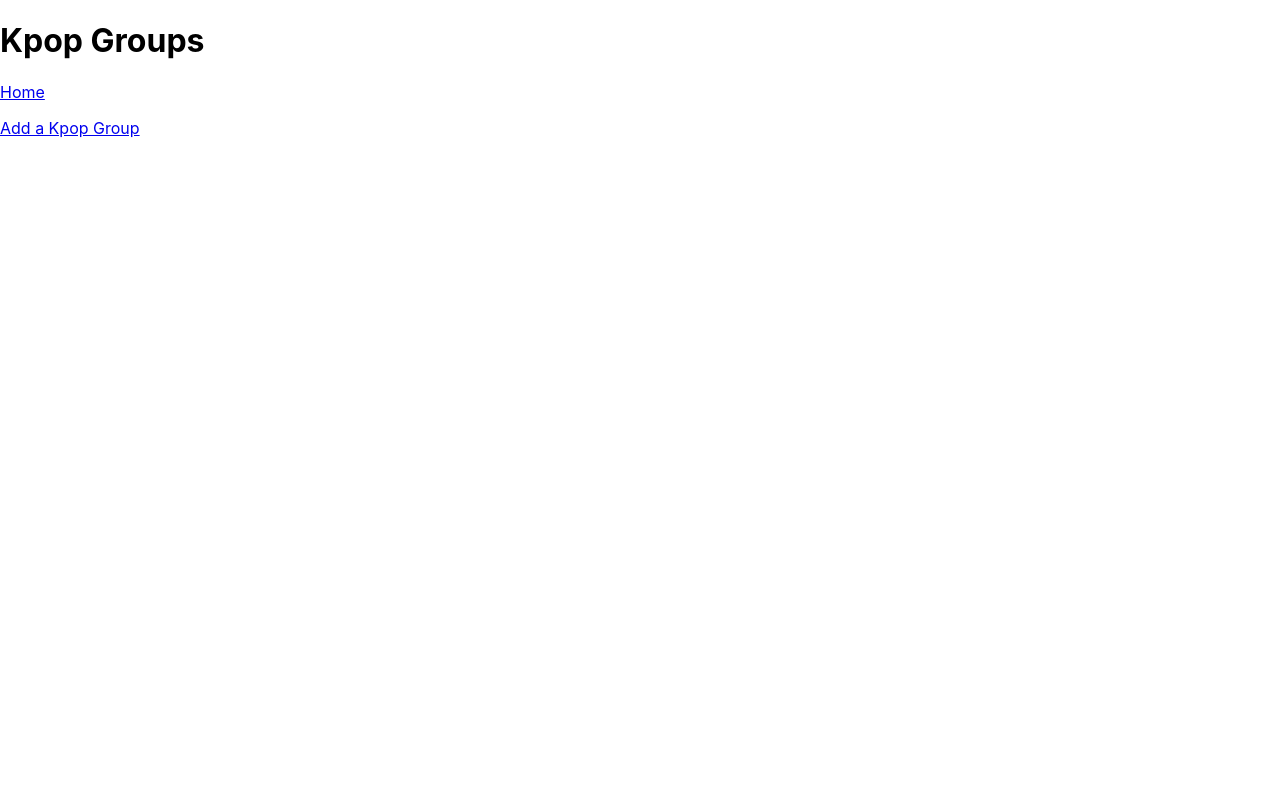
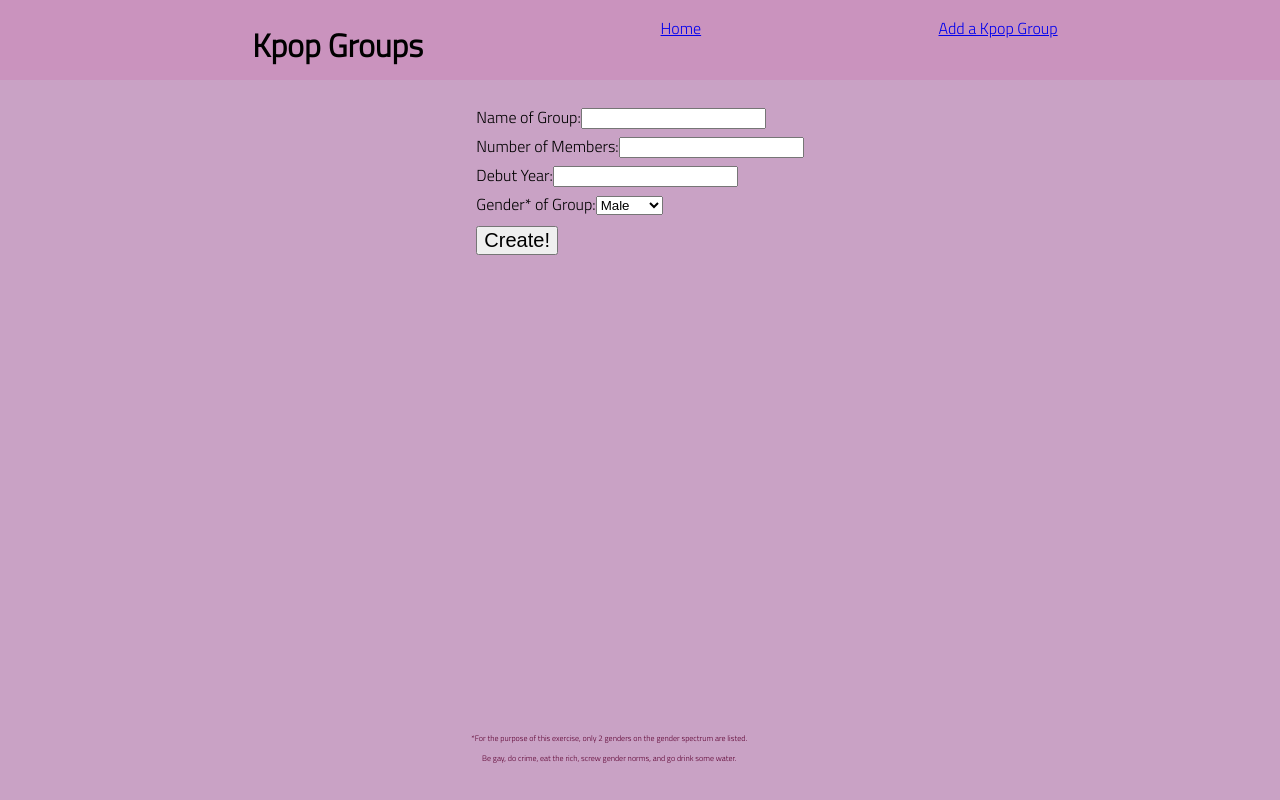
Before and after one commit to eliamue/kpop-group-frontend, a React (Create React App) app: page /create in a window 1280 px wide. Built offline with nearby package versions, Linux system fonts and the light colour scheme.

Commit message:
styling added

```diff
--- a/src/App.css
+++ b/src/App.css
@@ -1,57 +1,39 @@
 @import url('https://fonts.googleapis.com/css2?family=Titillium+Web:wght@300&display=swap');
 
 body {
-  --color1: hsla(45, 86%, 83%, 1);
-  --color2: hsla(135, 65%, 98%, 1);
-  --color3: hsla(315, 37%, 86%, 1);
-  --color4: hsla(45, 73%, 98%, 1);
-  --color5: hsla(224, 40%, 79%, 1);
+
+  --color1: rgb(0, 136, 255);
+  --color2: rgb(201, 162, 197);
+  --color3: rgb(250, 6, 185);
+  --color4: rgb(255, 191, 0);
+  --color5: rgb(170, 0, 255);
 
   --header-height: 80px;
   --shadow: 0px 10px 20px -12px rgba(0,0,0,0.45);
   --gutter: 30px;
   --footer-height: 25px;
-
   font-family: 'Titillium Web', sans-serif;
   background-color: var(--color2);
-}
-
-main {
-  display: flex;
-  flex-direction: column;
-  justify-content: center;
-  align-items: center;
-  margin-bottom: calc(var(--footer-height));
-}
-
-section {
-  background-color: var(--color5);
-  width: 1000px;
-  max-width: 80%;
-  display: flex;
-  flex-direction: column;
-  justify-content: center;
-  align-items: center;
-  padding-top: var(--gutter);
-  padding-bottom: var(--gutter);
-  margin-top: var(--gutter);
-  margin-bottom: var(--gutter);
-  border: solid 2px var(--color1);
+  overflow: visible;
+  margin-top: 100px;
+  margin-bottom: 20px;
 }
 
 header {
   display: flex;
-  justify-content: flex-end;
-  background-color: var(--color3);
-  height: var(--header-height);
-  box-shadow: var(--shadow);
+  flex-direction: row;
+  justify-content: space-evenly;
+  position: fixed;
+  top: 0;
+  width: 100%;
+  background-color:rgba(205, 126, 180, 0.399);
+  padding-left: 15px;
+  height: 10%;
 }
 
-footer {
-  display: flex;
-  justify-content: flex-end;
-  background-color: var(--color3);
-  box-shadow: var(--shadow);
+h1 {
+  font-size: 2rem;
+  font-weight: bold;
 }
 
 h2 {
@@ -59,45 +41,104 @@ h2 {
   font-weight: bold;
 }
 
-.gutter-right {
-  margin-right: 20px;
-}
-
-.center {
-  text-align: center;
-}
-
-.main-logo {
-  animation: pulse 5s infinite ease-in-out;
-}
-
 p {
-  margin: var(--gutter);
-  color: rgb(255, 255, 255);
-  padding: 10px;
-  text-shadow: 5px 5px 10px black;
-}
-
-@keyframes pulse {
-  20% {
-    transform: rotate3d(-10, -10, -10, 50deg) scale(1.2);
-  }
-
-  40% {
-      transform: rotate3d(10, 10, -10, 50deg) scale(1);
-  }
-
-  60% {
-      transform: rotate3d(-10, 10, 10, 50deg) scale(1.2);
-    }
-
-  80% {
-      transform: rotate3d(10, 10, 10, 50deg) scale(1);
-  }
-
+  color: rgb(92, 1, 48);
 }
 
 button {
   font-size: 20px;
   margin: 5px;
 }
+
+.kpop-groups {
+  display: flex;
+  flex-wrap: wrap;
+  flex-direction: column;
+  align-content: center;
+  justify-content: space-evenly;
+}
+
+.kpoplist {
+  display: flex;
+  flex-wrap: wrap;
+  flex-direction: column;
+  align-content: center;
+  justify-content: space-evenly;
+  border: 1px solid maroon;
+  width: 600px;
+  background-color:rgba(183, 121, 187, 0.488);
+}
+
+.pgroups {
+  display: flex;
+  flex-wrap: wrap;
+  flex-direction: column;
+  align-items: center;
+  justify-content: space-evenly;
+  border: 3px double maroon;
+  width: 500px;
+  margin: 5px;
+  padding: 5px;
+  background-color:rgba(183, 121, 187, 0.735);
+  margin-top: 20px;
+}
+
+label {
+  display: block;
+  margin: 5px;
+}
+
+.name {
+  font-size: 40px;
+  color: rgb(0, 0, 0);
+  font-weight: bolder;
+  text-shadow: 5px 5px 10px gray;
+}
+
+.members, .gender {
+  display: flex;
+  flex-direction: column;
+  flex-wrap: wrap;
+  font-size: 30px;
+  padding-right: 5px;
+  margin: 5px;
+  justify-items: center;
+  align-items: center;
+  font-weight: bolder;
+}
+
+.members-label {
+  display: flex;
+  flex-direction: column;
+  flex-wrap: wrap;
+  justify-items: center;
+  align-items: center;
+  padding: 0;
+  margin: -5px;
+}
+
+.debut {
+  font-size: 30px;
+  font-weight: bold;
+}
+
+.stats {
+  display: flex;
+  flex-direction: column;
+  justify-content: space-between;
+  align-items: center;
+  background-color:rgba(254, 207, 244, 0.564);
+  margin: 5px;
+  padding: 5px;
+  border-radius: 20px;
+  color: blueviolet;
+  border: 1px double rgb(103, 6, 118);
+  width: 70%;
+}
+
+.disclaimer {
+  font-size: 8px;
+  justify-items: center;
+  position: absolute;
+  bottom: 20px;
+}
--- a/src/App.js
+++ b/src/App.js
@@ -1,22 +1,25 @@
 import React, { Component } from 'react';
-import ListPage from './ListPage.js';
-import DetailPage from './DetailPage.js';
-import CreatePage from './CreatePage.js';
 import {
   BrowserRouter as Router,
   Switch,
   Route,
   Link
 } from "react-router-dom";
+import ListPage from './ListPage.js';
+import DetailPage from './DetailPage.js';
+import CreatePage from './CreatePage.js';
+import './App.css';
 
 export default class App extends Component {
   render() {
   return (
     <Router>
-      <div>
-        <h1>Kpop Groups</h1>
-        <p><Link to ="/">Home</Link></p>
-        <p><Link to ="/create">Add a Kpop Group</Link></p>
+      <div className='kpop-groups'>
+        <header>
+          <h1>Kpop Groups</h1>
+          <p><Link to ="/">Home</Link></p>
+          <p><Link to ="/create">Add a Kpop Group</Link></p>
+        </header>
         <Switch>
           <Route
               path="/"
@@ -25,13 +28,13 @@ export default class App extends Component {
                 <ListPage {...routerProps} />}
           />
           <Route
-              path="/"
+              path="/kpop/:id"
               exact
               render={(routerProps) =>
                 <DetailPage {...routerProps} />}
             />
           <Route
-              path="/"
+              path="/create"
               exact
               render={(routerProps) =>
                 <CreatePage {...routerProps} />}
--- a/src/CreatePage.js
+++ b/src/CreatePage.js
@@ -1,5 +1,6 @@
 import React, { Component } from 'react'
 import { createKpopGroup } from './fetch-utils';
+import './App.css';
 
 export default class CreatePage extends Component {
     state = {
@@ -43,19 +44,19 @@ export default class CreatePage extends Component {
             <div>
                 <form onSubmit={this.handleSubmit}>
                     <label>
-                        Name of Group
+                        Name of Group:
                         <input onChange={this.handleNameChange} />
                     </label>
                     <label>
-                        Number of Members
+                        Number of Members:
                         <input type='number' maxLength='2' onChange={this.handleMembersChange} />
                     </label>
                     <label>
-                        Debut Year
+                        Debut Year:
                         <input type='number' maxLength='4' onChange={this.handleDebutYearChange} />
                     </label>
                     <label>
-                        Gender of Group*
+                        Gender* of Group:
                         <select onChange={this.handleGenderChange}>
                             <option value="1">Male</option>
                             <option value="2">Female</option>
@@ -63,7 +64,10 @@ export default class CreatePage extends Component {
                     </label>
                     <button>Create!</button>
                 </form>
-                <p>*For the purpose of this exercise, only 2 genders on the gender spectrum are listed. Be gay, do crime, eat the rich, screw the gender binary and norms.</p>
+                <p className='disclaimer'>
+                    <p>*For the purpose of this exercise, only 2 genders on the gender spectrum are listed.</p>
+                    <p>Be gay, do crime, eat the rich, screw gender norms, and go drink some water.</p>
+                </p>
             </div>
         )
     }
--- a/src/DetailPage.js
+++ b/src/DetailPage.js
@@ -13,7 +13,7 @@ export default class DetailPage extends Component {
 componentDidMount = async () => {
     const id = this.props.match.params.id;
     const group = await getOneKpopGroup(id);
-    const genders = await getAllGroupGenders;
+    const genders = await getAllGroupGenders();
 
     this.setState({
         name: group.name,
@@ -52,6 +52,7 @@ handleSubmit= async e => {
     this.props.history.push('/')
 }
     render() {
+        console.log(this.state);
         return (
             <div>
                 <h2>Update Kpop Group</h2>
--- a/src/ListPage.js
+++ b/src/ListPage.js
@@ -8,21 +8,33 @@ export default class ListPage extends Component {
     }
 
     componentDidMount = async () => {
-        const kpop = await getAllKpopGroups();
+        const kpopgroups = await getAllKpopGroups();
 
-        this.setState({kpop: kpop})
+        this.setState({kpop: kpopgroups})
     }
 
     render() {
         return (
-            <div>
+            <div className='kpoplist'>
                 {
                     this.state.kpop.map(kpop => <Link to={`/kpop/${kpop.id}`}>
-                    <div>
-                        <p>{kpop.name}</p>
-                        <p>{kpop.members}</p>
-                        <p>{kpop.gender}</p>
-                        <p>{kpop.debut_year}</p>
+                    <div className='pgroups'>
+                        <p className='name'>{kpop.name}</p>
+
+                        <section className='stats'>
+                            <p className='members-label'>
+                                consists of
+                                <p className='members'>
+                                    {kpop.members}
+                                </p>
+                                <p className='gender'>
+                                    {kpop.group_gender}
+                                </p>
+                            </p>
+                                <p  className='gender-label'>members</p>
+                        </section>
+
+                        <p className='debut-label'>Debuted in <p className='debut'>{kpop.debut_year}</p></p>
                     </div>
                     </Link>)
                 }
--- a/src/fetch-utils.js
+++ b/src/fetch-utils.js
@@ -1,6 +1,6 @@
 import request from 'superagent';
 
-const URL = 'https://rocky-wildwood-92332.herokuapp.com/'
+const URL = 'https://rocky-wildwood-92332.herokuapp.com'
 
 export async function getAllKpopGroups() {
     const { body } = await request.get(`${URL}/kpop`);
```
